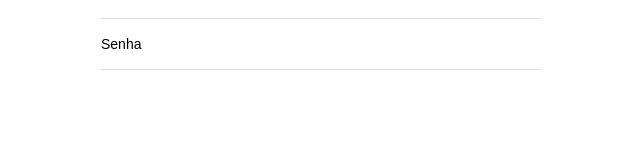
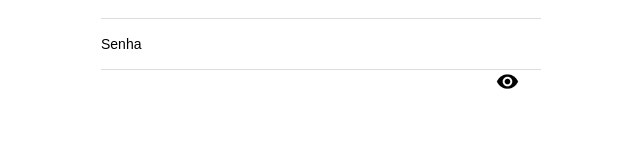
Before and after one commit to fga-eps-mds/2020.1-VC_Usuario-FrontEnd, a Vue app: page /cadastro in a window 1280 px wide. Shown: the part 387-547 px from the top of the page, without its empty margins (319-959 px from the left). Built offline with nearby package versions, Linux system fonts and the light colour scheme.

Commit message:
126 adicionando a imagem do botão de visibilidade de senha e retirando interação do navegador caso o usuário conclua o cadastro perfeitamente

```diff
--- a/src/views/Cadastro.vue
+++ b/src/views/Cadastro.vue
@@ -12,7 +12,9 @@
             <div class="divInputs">
                 <input type="text" name="" placeholder="Nome" v-model="this.cadastro.user_name">
                 <input type="text" name="" placeholder="Email" v-model="this.cadastro.user_email">
-                <input type="password" name="" placeholder="Senha" v-model="this.cadastro.user_password">
+                <input type="password" id="senha" name="" placeholder="Senha" v-model="this.cadastro.user_password">
+                <!-- <input type="checkbox" onclick="alterna()">Mostrar Senha -->
+                <button id="eye" onClick="alterna()"><img src="../assets/visibilidade.png" /></button>
             </div>
 
             <div class="divBotoes">
@@ -24,6 +26,16 @@
 </template>
 
 <script>
+
+    /* function alterna() {
+
+    var x = document.getElementById("senha");
+        if (x.type ==="password"){
+            x.type = "text";
+        }else{
+            x.type = "password";
+        }
+    } */
 
 import Registros from '@/services/registros.js'
 
@@ -48,10 +60,10 @@ export default{
                 //console.log(this.cadastro)
                 Registros.Registrar(this.cadastro).then(resposta => {
                     console.log(resposta)
-                    alert(resposta.data.msg)
                     if(resposta.data.User){
                         window.location.href='http://localhost:8080/login'
                     }else{
+                        alert(resposta.data.msg)
                         window.location.href='http://localhost:8080/cadastro'
                     }
                 })
@@ -142,6 +154,21 @@ export default{
                 border-bottom: 1px solid #DADDE0;
             }
 
+            & button{
+                display: flex;
+                float: right;
+                height: 18%;
+                margin-right: 5%;
+                //border: 1px solid red;
+                //margin-top: -12%;
+                background-color: white;
+                & img{
+                    //border: 1px solid purple;
+                    height: 90%;
+                }
+
+            }
+
             input::placeholder {
                 color: #000000;
             }
```
Also changed, not shown: src/assets/visibilidade.png (added).
